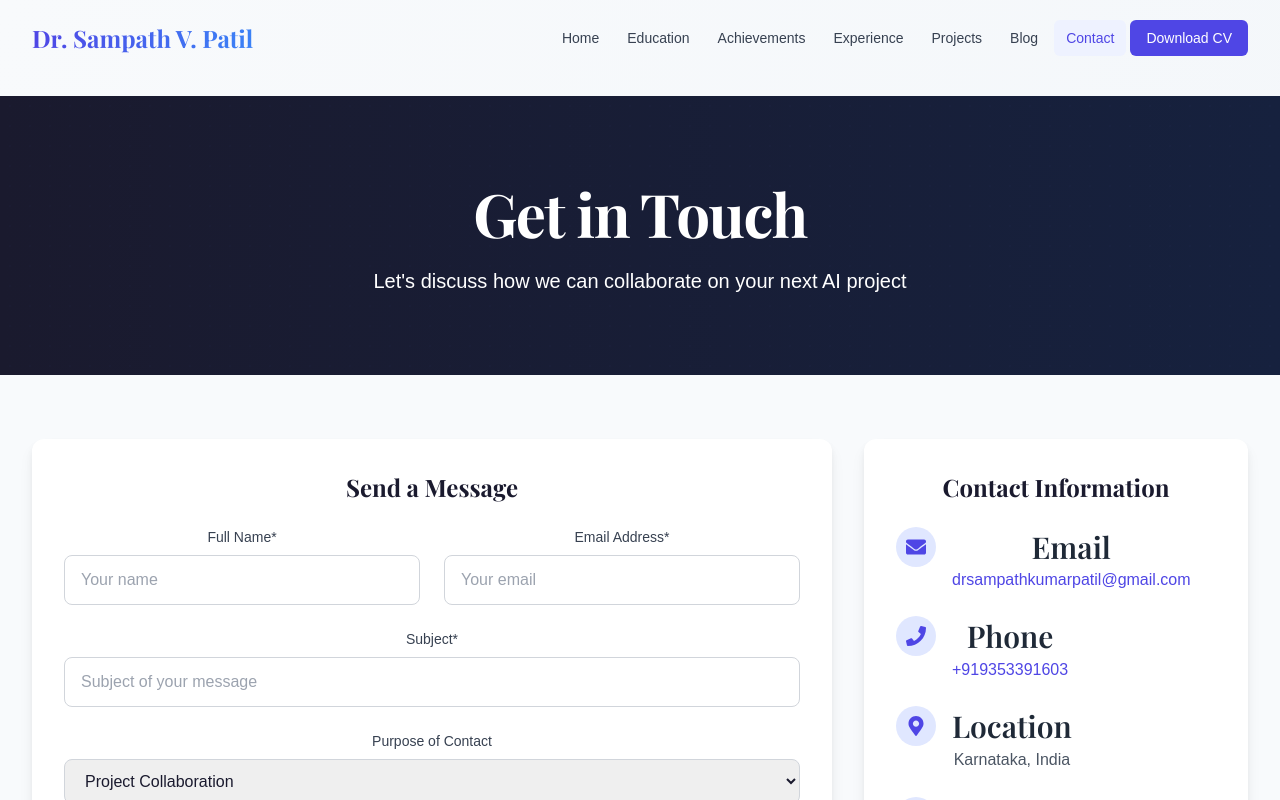
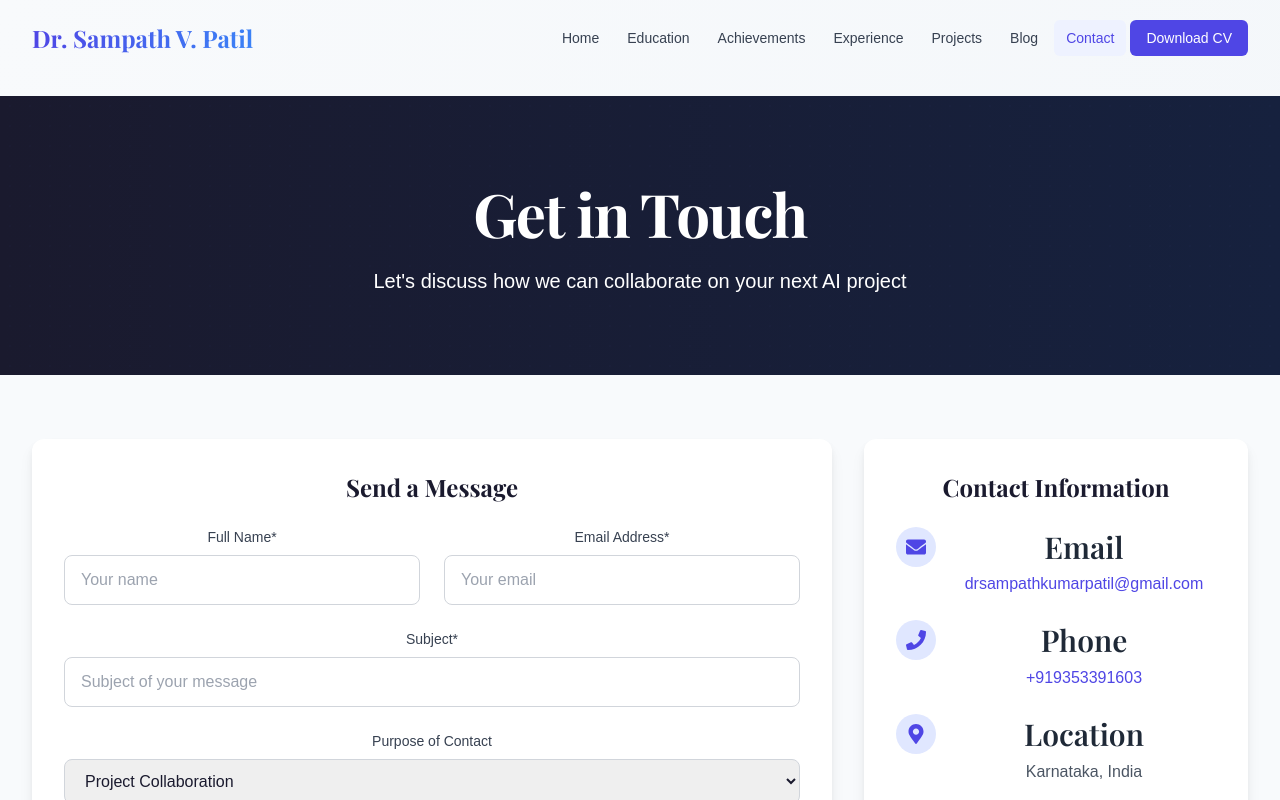
Before and after one commit to Sampathkumarvpatil/DrSampath, a React (Create React App) app in the folder frontend/: page /contact in a window 1280 px wide. Shown: the top 800 px of the page. Built offline with nearby package versions, Linux system fonts and the light colour scheme; a web font is replaced by a local one.

Commit message:
auto-commit for cb6b1ac1-f57c-4b10-8a2a-813995b2489f

```diff
--- a/frontend/src/pages/Contact.js
+++ b/frontend/src/pages/Contact.js
@@ -252,12 +252,12 @@ const Contact = () => {
                 <h2 className="text-2xl font-bold mb-6">Contact Information</h2>
                 <div className="space-y-6">
                   {contactInfo.map((item, index) => (
-                    <div key={index} className="flex items-start">
+                    <div key={index} className="flex items-start mb-5">
                       <div className="w-10 h-10 rounded-full bg-primary-100 flex items-center justify-center mr-4 flex-shrink-0">
                         {item.icon}
                       </div>
-                      <div>
-                        <h3 className="font-semibold text-gray-800">{item.title}</h3>
+                      <div className="flex-1">
+                        <h3 className="font-semibold text-gray-800 mb-1">{item.title}</h3>
                         {item.link ? (
                           <a
                             href={item.link}
```
